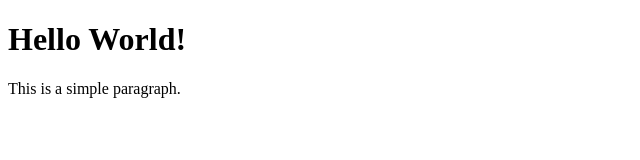
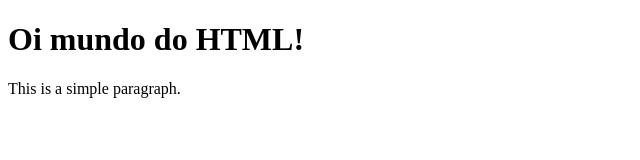
Before and after one commit to moisesMarcondes/gama-no-github, a plain HTML site: page index.html in a window 1280 px wide. Shown: the whole page, without its empty margins (0-640 px from the left). Drawn offline with Linux system fonts and the light colour scheme.

Commit message:
arquivo index.html atualizado novamente

```diff
--- a/index.html
+++ b/index.html
@@ -7,7 +7,7 @@
     </head>
 
     <body>
-        <h1>Hello World!</h1>
+        <h1>Oi mundo do HTML!</h1>
         <p>This is a simple paragraph.</p>
     </body>
 
```
